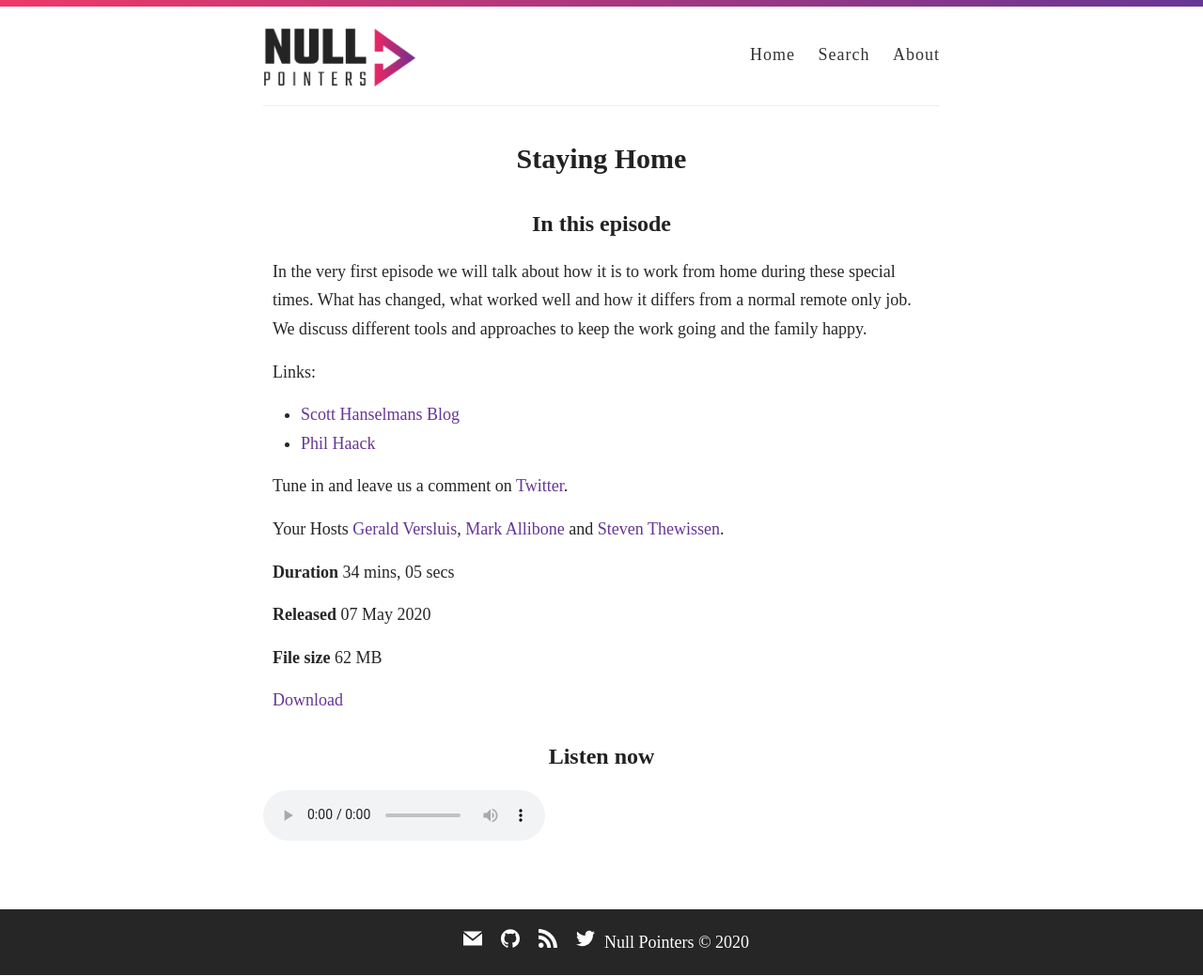
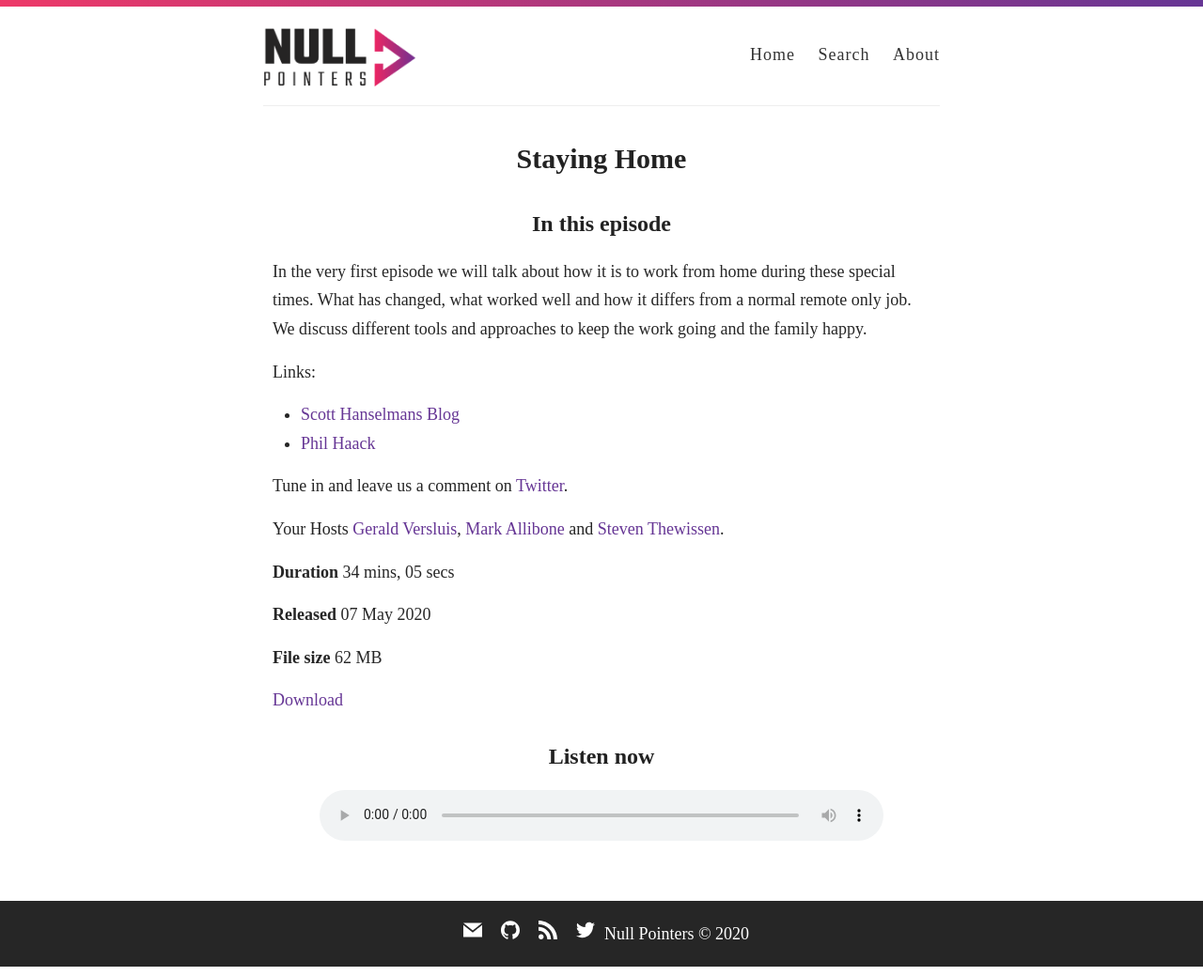
Before and after one commit to nullpointersio/website, a Jekyll site: the page built from _posts/2020-05-07-corona.markdown, in a window 1280 px wide. Shown: the whole page at 94% size. Built offline with Jekyll 4.4.1, drawn with Linux system fonts in a browser that asks for light colours; some web fonts are replaced.

Commit message:
Update podcast-player.html

```diff
--- a/_includes/podcast-player.html
+++ b/_includes/podcast-player.html
@@ -1,7 +1,7 @@
 <h2>Listen now</h2>
-<audio controls="" preload="auto" style=" width:300px;">
+<audio controls="" preload="auto" style=" width:600px;margin: 0 auto; display: block;">
 	<source src="{{ page.file }}" type="{{ page.file_type }}">
-	Your browser does not support the audio element.
+	Your browser does not support the audio element. Go find this episode on your favorite podcat platform.
 </audio>
 
 <!--<div id="playback">
```
